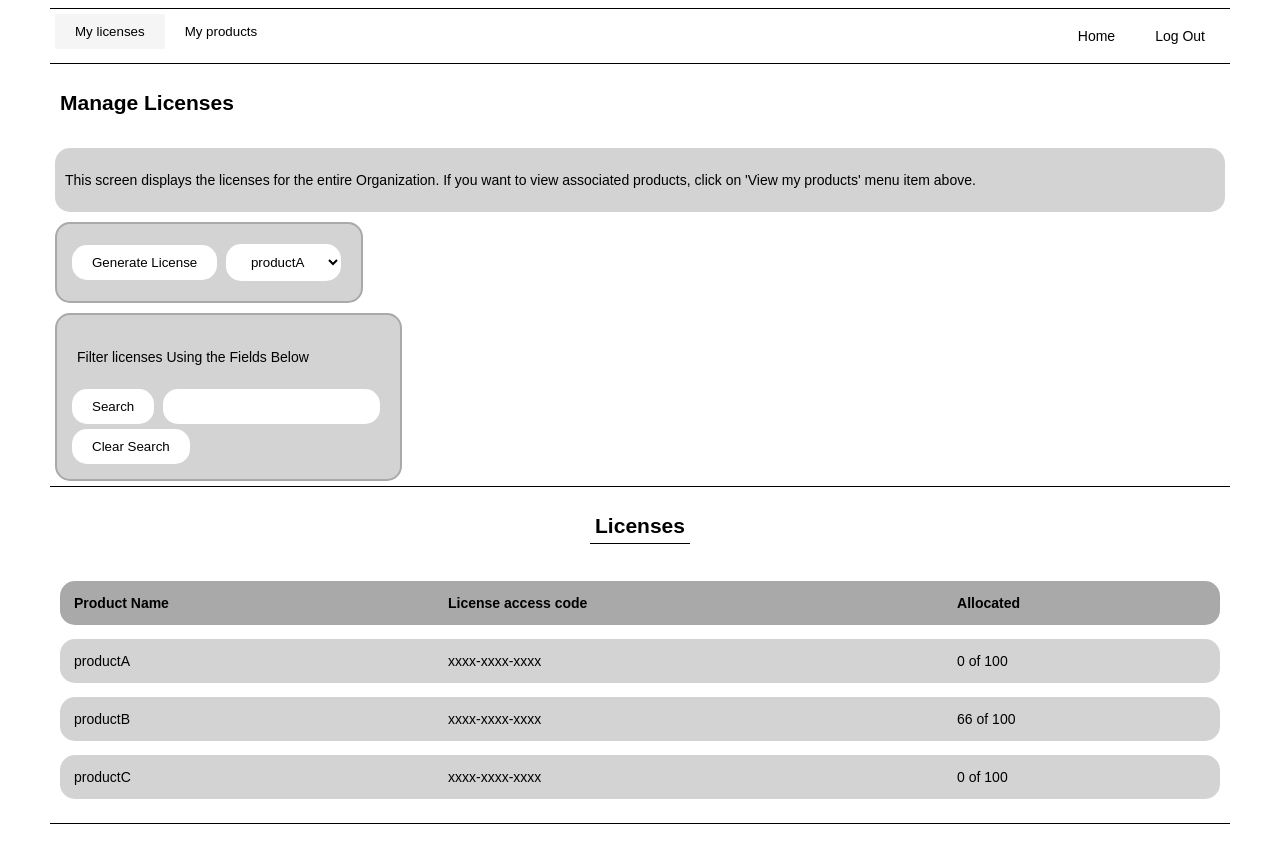
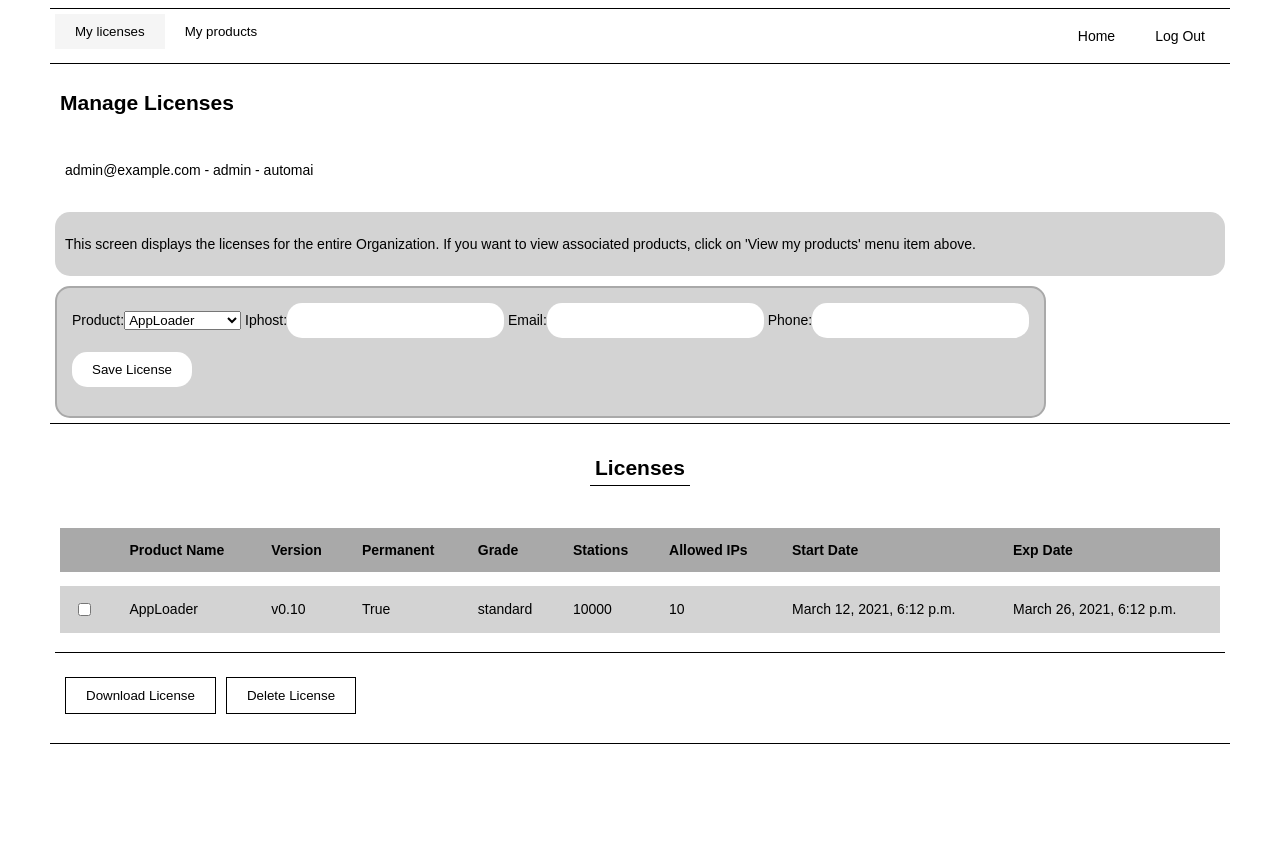
Before and after one commit to lux3hs/contactmgr, a Django app: page /licenses/ in a window 1280 px wide. After the commit the page ends 744 px from the top, so only its background shows below. Run offline with Django 3.2, Linux system fonts and the light colour scheme; a user stored in the database is signed in; data comes from the database, SQL or seed files in the repository.

Commit message:
Integrate license gen with mange licenses

```diff
--- a/manage_contacts/admin.py
+++ b/manage_contacts/admin.py
@@ -1,7 +1,11 @@
 from django.contrib import admin
 from .models import Contact, Organization, Entitlement
 
+#Show org ID as readonly field
+class OrganizationAdmin(admin.ModelAdmin):
+    readonly_fields = ('id',)
+
 # Register your models here.
-admin.site.register(Organization)
+admin.site.register(Organization, OrganizationAdmin)
 admin.site.register(Entitlement)
 admin.site.register(Contact)
--- a/manage_contacts/models.py
+++ b/manage_contacts/models.py
@@ -14,13 +14,14 @@ class Organization(models.Model):
         return self.org_name
 
 class Entitlement(models.Model):
-    product_name = models.CharField(max_length=50)
+    PRODUCT_CHOICES = [("AppLoader", "AppLoader"), ("ScenarioBuilder", "ScenarioBuilder")]
+    product_name = models.CharField(max_length=50, choices=PRODUCT_CHOICES, null=True)
     max_licenses = models.IntegerField(default=100)
     total_licenses = models.IntegerField(default=0)
     organization = models.ForeignKey(Organization, on_delete=models.CASCADE, null=True)
 
     def __str__(self):
-        return self.product_name
+        return self.organization.org_name + "-" + self.product_name
 
 class Contact(models.Model):
     phone = models.IntegerField(null=True)
--- a/manage_licenses/forms.py
+++ b/manage_licenses/forms.py
@@ -16,3 +16,12 @@ class SearchForm(forms.Form):
         super(SearchForm, self).__init__(*args, **kwargs)
 
         self.fields["search_query"].widget.attrs['class'] = "CharField"
+
+
+class NewLicenseForm(forms.Form):
+    # orgname = forms.CharField(max_length=50)
+    PRODUCT_CHOICES = [("AppLoader", "AppLoader"), ("ScenarioBuilder", "ScenarioBuilder")]
+    product = forms.ChoiceField(choices=PRODUCT_CHOICES)
+    iphost = forms.CharField(max_length=50)
+    email = forms.EmailField(max_length=50)
+    phone = forms.IntegerField(max_value=99999999999)
--- a/manage_licenses/static/manage_licenses/css/style.css
+++ b/manage_licenses/static/manage_licenses/css/style.css
@@ -8,11 +8,11 @@
    of columns in table for curved
    borders */
 
-td:nth-child(1), th:nth-child(1){
+/* td:nth-child(1), th:nth-child(1){
     border-radius: 15px 0px 0px 15px;
   }
 
-td:nth-child(3), th:nth-child(3){
+td:nth-child(8), th:nth-child(8){
     border-radius: 0px 15px 15px 0px;
 
-  }
+  } */
--- a/manage_licenses/templates/manage_licenses/manage-licenses.html
+++ b/manage_licenses/templates/manage_licenses/manage-licenses.html
@@ -26,7 +26,10 @@
 
 {% block main %}
 <div class="flex-container">
-<h2 class="text-container border-underline"> Manage Licenses </h2>
+  <h2 class="text-container"> Manage Licenses </h2>
+  <div class="flex-box">
+  <p class="text-container"> {{ user_email }} - {{ user_role }} - {{ user_org }} </h3>
+  </div>
 </div>
 
 {% if messages %}
@@ -50,12 +53,60 @@
 
        <div class="flex-container">
     <div class="widget-box">
-      <form method = "GET">
-          <input class="button" type="submit" value="Generate License"/>
-          {{ product_form }}
+      <form method = "post">
+          {% csrf_token %}
+          {{ new_license_form }}
+          <p><input class="button" type="submit" value="Save License"/></p>
       </form>
     </div>
   </div>
+
+  <div class="flex-container border-top">
+    <div class="flex-container flex-center">
+    <h2 class="text-container border-bottom"> Licenses </h2>
+    </div>
+
+    <form method="get">
+    <table>
+      <tr>
+        <th></th>
+        <th>Product Name</th>
+        <th>Version</th>
+        <th>Permanent</th>
+        <th>Grade</th>
+        <th>Stations</th>
+        <th>Allowed IPs</th>
+        <th>Start Date</th>
+        <th>Exp Date</th>
+        {% comment %} <th></th> {% endcomment %}
+      </tr>
+
+      {% for license in product_licenses %}
+        <tr>
+          <td><input type="checkbox" name="license_selection" value="{{ license.id }}"></td>
+          <td>{{ license.product_name }}</td>
+          <td>{{ license.version_number }}</td>
+          <td>{{ license.is_permanent }}</td>
+          <td>{{ license.product_grade }}</td>
+          <td>{{ license.product_stations }}</td>
+          <td>{{ license.allowed_ips }}</td>
+          <td>{{ license.creation_date }}</td>
+          <td>{{ license.expiration_date }}</td>
+          {% comment %} <td><p class="text-container"><input type="submit" name="delete_license" value="{{ license.id }}"></p></td> {% endcomment %}
+        </tr>
+      {% endfor %}
+    </table>
+    <div class="flex-container flex-row border-top">
+      {% comment %} <p><a href="{% url 'download_license' %}">Download</a></p> {% endcomment %}
+      <p class="text-container"><input type="submit" name="download_license" value="Download License"></p>
+      <p class="text-container"><input type="submit" name="delete_license" value="Delete License"></p>
+    </div>
+
+    </form>
+  </div>
+</div>
+
+<div id="products-tab" class="js-tabcontent">
 
  <div class="flex-container">
     <div class="widget-box">
@@ -73,7 +124,7 @@
   </div>
 
   <div class="flex-container flex-center border-top">
-    <h2 class="text-container border-bottom"> Licenses </h2>
+      <h2 class="text-container border-bottom"> Product Entitlements </h2>
 
       <table>
         <tr>
@@ -93,21 +144,6 @@
   </div>
 </div>
 
-<div id="products-tab" class="js-tabcontent">
-
-  <div class="flex-container">
-    <div class="widget-box">
-      <h3 class="text-container"> my products </h3>
-
-      <div class="flex-box">
-        {% for entitlement in entitlement_list %}
-        <p class="text-container">{{ entitlement.product_name }}</p>
-       {% endfor %}
-      </div>
-    </div>
-  </div>
-</div>
-
 <div class="flex-container border-top">
 
 {% endblock main%}
--- a/manage_licenses/urls.py
+++ b/manage_licenses/urls.py
@@ -4,4 +4,6 @@ from . import views
 
 urlpatterns = [
     path('', views.manage_licenses, name='manage_licenses'),
+    path('download-license', views.download_license, name='download_license'),
+
 ]
--- a/manage_licenses/views.py
+++ b/manage_licenses/views.py
@@ -1,13 +1,16 @@
 import datetime
+
+from django.conf import settings
+base_dir = settings.BASE_DIR
 
 from django.shortcuts import render
 from django.contrib import messages
-from django.http import HttpResponseRedirect
+from django.http import HttpResponseRedirect, HttpResponse
 from django.contrib.auth.decorators import login_required
 
 from manage_contacts.models import Contact, Entitlement, Organization
 from .models import License
-from .forms import ChoiceForm, SearchForm
+from .forms import ChoiceForm, SearchForm, NewLicenseForm
 
 # Create your views here.
 
@@ -32,6 +35,7 @@ def manage_licenses(request):
     product_entitlements = Entitlement.objects.filter(organization_id=org_id)
     product_licenses = License.objects.filter(org_id=org_id)
 
+
     #Create list of entitlement data to display in table
     entitlement_list = []
     for entitlement in product_entitlements:
@@ -45,27 +49,20 @@ def manage_licenses(request):
         entitlement_dict["num_allocated"] = num_allocated
         entitlement_list.append(entitlement_dict)
 
-    #Create list of products
-    product_list = []
-    for product in product_entitlements:
-        product_list.append((product.product_name, product.product_name))
-
-    choice_list = product_list
-
     #Create a search form
     search_form = SearchForm()
 
-    #Filter product list on response from search form
+    #Filter product entitlement list on response from search form
     if request.GET.get("search_query"):
         print("searching")
-        filter_list = []
+        # filter_list = []
         entitlement_filter = []
         user_query = request.GET
         product_search = user_query.get("search_query")
         for entitlement in product_entitlements:
             if product_search.lower() in entitlement.product_name.lower():
                 print("hello!")
-                filter_list.append((entitlement.product_name, entitlement.product_name))
+                # filter_list.append((entitlement.product_name, entitlement.product_name))
 
                 product_name = entitlement.product_name
                 max_licenses = entitlement.max_licenses
@@ -77,7 +74,7 @@ def manage_licenses(request):
                 entitlement_dict["num_allocated"] = num_allocated
                 entitlement_filter.append(entitlement_dict)
 
-        choice_list = filter_list
+        # choice_list = filter_list
         entitlement_list = entitlement_filter
 
     #Clear search filter on response from clear search button
@@ -85,24 +82,79 @@ def manage_licenses(request):
         return HttpResponseRedirect(request.path_info)
 
     #Create a product form with product list
-    product_form = ChoiceForm(field_choices=choice_list)
+    # product_form = ChoiceForm(field_choices=choice_list)
 
-    #Generate licenses on response from product form
-    if request.GET.get('field_choice'):
-        user_query = request.GET
-        product_choice = user_query.get("field_choice")
-        entitlement_data = Entitlement.objects.filter(product_name=product_choice).get()
+    new_license_form = NewLicenseForm()
+
+    #Generate licenses on response from new license form
+    # if request.GET.get('field_choice'):
+    #     user_query = request.GET
+    #     product_choice = user_query.get("field_choice")
+    #     entitlement_data = Entitlement.objects.filter(product_name=product_choice).get()
+    #     max_licenses = entitlement_data.max_licenses
+
+    #     total_licenses = entitlement_data.total_licenses
+    #     used_licenses = max_licenses - total_licenses
+
+
+
+    #     if used_licenses < max_licenses:
+    #         new_license = License(org_id=org_id,
+    #                               creation_date=datetime.datetime.now(),
+    #                               product_name=product_choice,
+    #                               version_number=version_number,
+    #                               creator_address=user_email)
+
+    #         new_license.save()
+
+    #         total_licenses -= 1
+    #         entitlement_data.total_licenses = total_licenses
+    #         entitlement_data.save()
+
+    #         messages.add_message(request, messages.INFO, 'success')
+    #         return HttpResponseRedirect(request.path_info)
+
+    #     else:
+    #         messages.add_message(request, messages.INFO, 'Not enough licenses')
+    #         return HttpResponseRedirect(request.path_info)
+
+    if request.method == "POST":
+        user_query = request.POST
+        product_choice = user_query.get('product')
+        ip_host = user_query.get('iphost')
+        creator_email = user_query.get('email')
+        creator_phone = user_query.get('phone')
+
+        entitlement_data = product_entitlements.filter(product_name=product_choice).get()
+
         max_licenses = entitlement_data.max_licenses
 
         total_licenses = entitlement_data.total_licenses
         used_licenses = max_licenses - total_licenses
 
+        is_permanent = True
+        product_grade = "standard"
+        product_stations = 10000
+        allowed_ips = 10
+
+        weeks_allocated = 2
+        expire_time = datetime.timedelta(weeks = weeks_allocated)
+
         if used_licenses < max_licenses:
-            new_license = License(org_id=org_id,
-                                  creation_date=datetime.datetime.now(),
+            new_license = License(org_name=user_org,
+                                  org_id=org_id,
+                                  IP_Host=ip_host,
+                                  creator_email=creator_email,
+                                  creator_phone=creator_phone,
                                   product_name=product_choice,
                                   version_number=version_number,
-                                  creator_address=user_email)
+                                  is_permanent=is_permanent,
+                                  product_grade=product_grade,
+                                  product_stations=product_stations,
+                                  allowed_ips=allowed_ips,
+                                  creation_date=datetime.datetime.now(),
+                                  expiration_date=datetime.datetime.now() + expire_time,
+            )
 
             new_license.save()
 
@@ -110,26 +162,90 @@ def manage_licenses(request):
             entitlement_data.total_licenses = total_licenses
             entitlement_data.save()
 
-            messages.add_message(request, messages.INFO, 'success')
-            return HttpResponseRedirect(request.path_info)
 
-        else:
-            messages.add_message(request, messages.INFO, 'Not enough licenses')
-            return HttpResponseRedirect(request.path_info)
+    # if request.GET.get("license_selection"):
+    #     user_selection = request.GET
+    #     print(user_selection.get("license_selection"))
+
+    if request.GET.get('delete_license'):
+        user_selection = request.GET
+        license_id = user_selection.get("license_selection")
+        license_selection = product_licenses.filter(id=license_id)
+        license_selection.delete()
+
+        # license_id = user_selection.get("license_selection")
+        # print(product_licenses.filter(id=license_id))
+
+    if request.GET.get("download_license"):
+        user_selection = request.GET
+        license_id = user_selection.get("license_selection")
+
+        license_dict = {}
+
+        try:
+            license_selection = product_licenses.filter(id=license_id).get()
+
+
+            license_dict["Organization"] = license_selection.org_name
+            license_dict["Host/IP"] = license_selection.IP_Host
+            license_dict["Version"] = license_selection.version_number
+            license_dict["Creation Date"] = license_selection.creation_date
+            license_dict["Expiration Date"] = license_selection.expiration_date
+            license_dict["Success"] = True
+
+        except:
+            license_dict["Success"] = False
+
+
+        license_data = ""
+        for field in license_dict:
+            print(field)
+            license_data = license_data + str(field) + ": " + str(license_dict[field]) + "\n\r"
+
+        #Add a key of encrypted license data
+        license_key = "userKey"
+        license_data = license_data + "Key=" + license_key
+
+
+        response = HttpResponse(license_data, content_type="text/plain")
+        response['Content-Disposition'] = 'attachment; filename="product-license.lic"'
+        return response
 
 
     #Render variables in html
     context = {'user_email': user_email,
                 'user_role': user_role,
-                'organization':user_org,
+                'user_org':user_org,
                 'org_id': org_id,
-                'entitlements':product_entitlements,
-                'licenses': product_licenses,
+                'product_licenses': product_licenses,
                 'user_products': product_entitlements,
-                'product_form':product_form,
+                # 'product_form':product_form,
                 'entitlement_list':entitlement_list,
-                'product_entitlements':product_entitlements,
-                'search_form':search_form
+                'search_form':search_form,
+                'new_license_form':new_license_form,
                 }
 
     return render(request, "manage_licenses/manage-licenses.html", context)
+
+
+
+def download_license(request):
+    # BASE_DIR = os.path.dirname(os.path.dirname(__file__))
+    # license_file = str(base_dir) + "/bin/licenseserver.lic"
+    # f = open(license_file, "r")
+    # license_data = f.read()
+    # license_name = "product-license"
+
+    # license_path = str(base_dir) + "/bin/" + license_name + ".lic"
+    # license_data = open(license_path, "w")
+    # license_data.write("licenseInfo")
+    # license_data.close()
+
+    # license_data = license_data.replace("\n", "\r\n")
+    user_selection = request.POST
+    print(user_selection)
+
+    license_data = "License Data"
+    response = HttpResponse(license_data, content_type="text/plain")
+    response['Content-Disposition'] = 'attachment; filename="product-license.lic"'
+    return response
```
Also changed, not shown: manage_licenses/models.py (+12 -1 lines), templates/homepage.html (+1 -15 lines), db.sqlite3, manage_contacts/migrations/0018_auto_20210311_0533.py (added), manage_contacts/migrations/0019_auto_20210311_1617.py (added), manage_licenses/migrations/0004_auto_20210311_0558.py (added), manage_licenses/migrations/0005_license_allowed_ips.py (added), manage_licenses/migrations/0006_license_org_name.py (added), manage_licenses/migrations/0007_license_creator_phone.py (added), manage_licenses/migrations/0008_auto_20210311_1958.py (added), manage_licenses/migrations/0009_auto_20210311_1958.py (added), 2 other files. Lines whose indentation alone changed are shown as unchanged.
